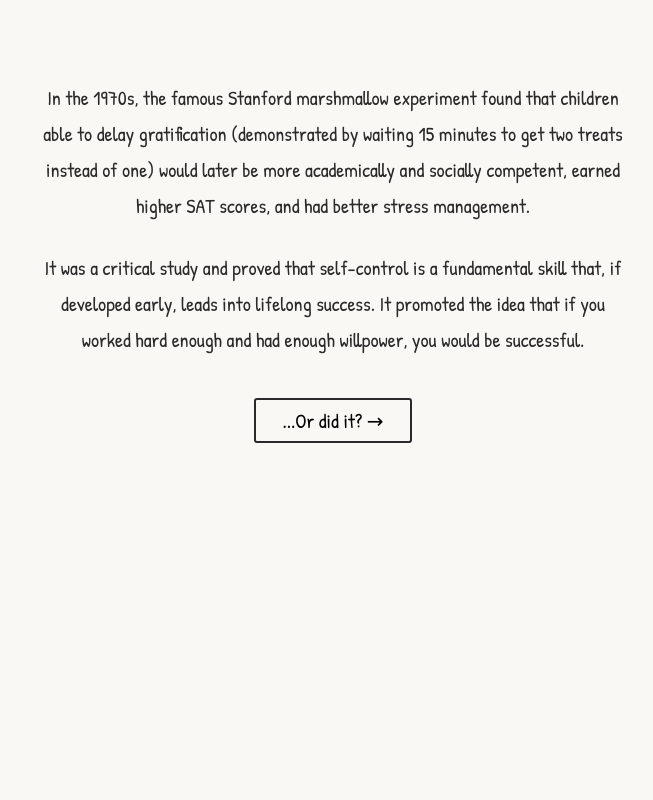
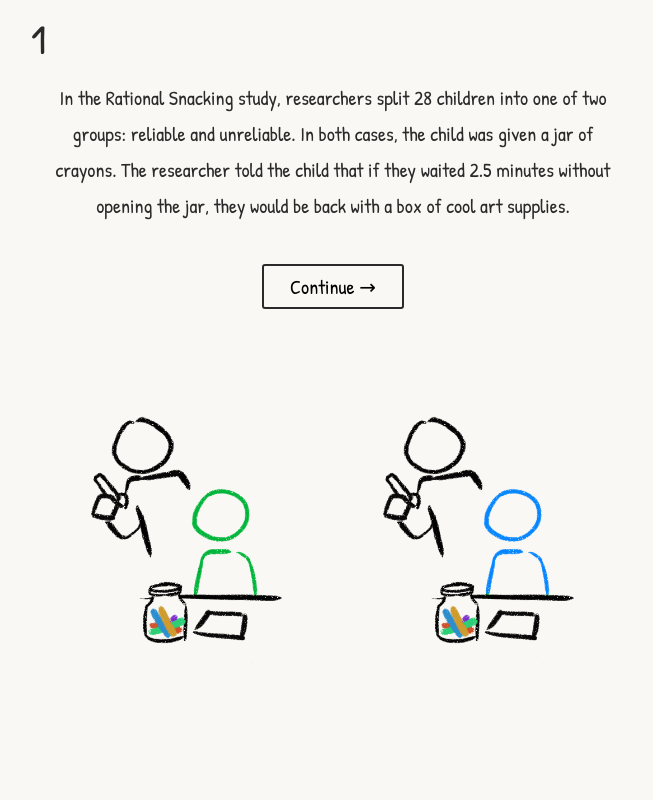
Before and after one commit to chloe-carr-989/MarshmallowWebsite, a Flask app: page / in a window 1280 px wide. Shown: the whole page, without its empty margins (307-960 px from the left). Run offline with Flask 3, Linux system fonts and the light colour scheme.

Commit message:
fix image position across story slides using fixed container

```diff
--- a/static/css/sections.css
+++ b/static/css/sections.css
@@ -32,18 +32,35 @@ html, body {
     padding: 80px 28px 120px;
 }
 
-/* --- story image pair --- */
+/* --- story image pair (fixed, outside slide transitions) --- */
 
-.story-pair {
+#story-images {
+    position: fixed;
+    bottom: 60px;
+    left: 50%;
+    transform: translateX(-50%);
+    width: min(640px, 100vw);
+    padding: 0 28px;
+    box-sizing: border-box;
     display: grid;
     grid-template-columns: 1fr 1fr;
-    margin: 0 auto 1em;
+    pointer-events: none;
+    visibility: hidden;
 }
 
-.story-pair img {
+#story-images.visible {
+    visibility: visible;
+}
+
+#story-images img {
     width: 100%;
     aspect-ratio: 5 / 6;
     object-fit: contain;
+    max-height: 42vh;
+}
+
+[data-pair] > .slide-inner {
+    padding-bottom: calc(42vh + 80px);
 }
 
 /* --- transition states (set/removed by JS) --- */
--- a/static/js/main.js
+++ b/static/js/main.js
@@ -1,7 +1,21 @@
 const slides = Array.from(document.querySelectorAll('.slide'));
 const backBtn = document.getElementById('back-btn');
-let current = 0;
+const storyImages = document.getElementById('story-images');
+const storyImgA = document.getElementById('story-img-a');
+const storyImgB = document.getElementById('story-img-b');
+let current = 4;
 let busy = false;
+
+function updateStoryImages(slideEl) {
+    const pair = slideEl.dataset.pair;
+    if (pair) {
+        storyImgA.src = `/static/img/aligned/${pair}a.png`;
+        storyImgB.src = `/static/img/aligned/${pair}b.png`;
+        storyImages.classList.add('visible');
+    } else {
+        storyImages.classList.remove('visible');
+    }
+}
 
 function goTo(index, direction) {
     if (busy || index === current) return;
@@ -9,6 +23,7 @@ function goTo(index, direction) {
 
     const from = slides[current];
     const to = slides[index];
+    updateStoryImages(to);
 
     const enterFrom = direction === 'forward' ? 'enter-from-right' : 'enter-from-left';
     const exitTo    = direction === 'forward' ? 'exit-left'         : 'exit-right';
@@ -96,6 +111,8 @@ function startAdTimer() {
     }, 100);
 }
 
+updateStoryImages(slides[current]);
+
 document.getElementById('skip-btn').addEventListener('click', () => {
     clearInterval(adTick);
 
--- a/templates/index.html
+++ b/templates/index.html
@@ -14,7 +14,7 @@
 <div class="stage">
 
     <!-- 1: Introduction -->
-    <section class="slide active" id="slide-1">
+    <section class="slide" id="slide-1">
         <div class="slide-inner">
             <p>In the 1970s, the famous Stanford marshmallow experiment found that children able to delay gratification (demonstrated by waiting 15 minutes to get two treats instead of one) would later be more academically and socially competent, earned higher SAT scores, and had better stress management.</p>
             <p>It was a critical study and proved that self-control is a fundamental skill that, if developed early, leads into lifelong success. It promoted the idea that if you worked hard enough and had enough willpower, you would be successful.</p>
@@ -51,65 +51,45 @@
     </section>
 
     <!-- 5: Rational Snacking -->
-    <section class="slide" id="slide-5">
+    <section class="slide active" id="slide-5" data-pair="1">
         <div class="slide-inner">
             <div class="debug-page-num">1</div>
-            <div class="story-pair">
-                <img src="/static/img/aligned/1a.png" alt="">
-                <img src="/static/img/aligned/1b.png" alt="">
-            </div>
             <p>In the Rational Snacking study, researchers split 28 children into one of two groups: reliable and unreliable. In both cases, the child was given a jar of crayons. The researcher told the child that if they waited 2.5 minutes without opening the jar, they would be back with a box of cool art supplies.</p>
             <button class="continue-btn" data-next="slide-5a">Continue &rarr;</button>
         </div>
     </section>
 
     <!-- 5a: Tightened jar line -->
-    <section class="slide" id="slide-5a">
+    <section class="slide" id="slide-5a" data-pair="2">
         <div class="slide-inner">
             <div class="debug-page-num">2</div>
-            <div class="story-pair">
-                <img src="/static/img/aligned/2a.png" alt="">
-                <img src="/static/img/aligned/2b.png" alt="">
-            </div>
             <p>The jar was tightly sealed, so every child chose to wait.</p>
             <button class="continue-btn" data-next="slide-5b">Continue &rarr;</button>
         </div>
     </section>
 
     <!-- 5b: Reliable/unreliable outcomes -->
-    <section class="slide" id="slide-5b">
+    <section class="slide" id="slide-5b" data-pair="3">
         <div class="slide-inner">
             <div class="debug-page-num">3</div>
-            <div class="story-pair">
-                <img src="/static/img/aligned/3a.png" alt="">
-                <img src="/static/img/aligned/3b.png" alt="">
-            </div>
             <p>In the reliable condition, the researcher returned with a large tray of cool art supplies. In the unreliable condition, the researcher returned empty-handed, explaining that there weren't other art supplies after all, and helped the child open the jar.</p>
             <button class="continue-btn" data-next="slide-5c">Continue &rarr;</button>
         </div>
     </section>
 
     <!-- 5c: Sticker phase -->
-    <section class="slide" id="slide-5c">
+    <section class="slide" id="slide-5c" data-pair="4">
         <div class="slide-inner">
             <div class="debug-page-num">4</div>
-            <div class="story-pair">
-                <img src="/static/img/aligned/4a.png" alt="">
-                <img src="/static/img/aligned/4b.png" alt="">
-            </div>
             <p>The same process was repeated with stickers instead of art supplies.</p>
             <button class="continue-btn" data-next="slide-5d">Continue &rarr;</button>
         </div>
     </section>
 
     <!-- 5d: Marshmallow task -->
-    <section class="slide" id="slide-5d">
+    <section class="slide" id="slide-5d" data-pair="5">
         <div class="slide-inner">
             <div class="debug-page-num">5</div>
-            <div class="story-pair">
-                <img src="/static/img/aligned/5a.png" alt="">
-                <img src="/static/img/aligned/5b.png" alt="">
-            </div>
             <p>After being shown evidence that the researcher was reliable or unreliable, the child was presented with the marshmallow task: either immediately eat the marshmallow, or wait until the researcher got back with another.</p>
             <p>Take a minute to consider - which group of children would you expect to have waited longer? And by how much?</p>
             <button class="continue-btn" data-next="slide-6">Show me &rarr;</button>
@@ -117,13 +97,9 @@
     </section>
 
     <!-- 6: Results -->
-    <section class="slide" id="slide-6">
+    <section class="slide" id="slide-6" data-pair="6">
         <div class="slide-inner">
             <div class="debug-page-num">6</div>
-            <div class="story-pair">
-                <img src="/static/img/aligned/6a.png" alt="">
-                <img src="/static/img/aligned/6b.png" alt="">
-            </div>
             <p>In the reliable condition, 9 out of 14 children (64.3%) waited the full 15 minutes. In the unreliable condition, only 1 out of 14 children (7.1%) waited the full 15 minutes.</p>
             <p class="small-note">(Unrelated to the findings of the experiment, every child was debriefed and received 3 marshmallows after the experiment, regardless of whether they waited or not.)</p>
             <button class="continue-btn" data-next="slide-7">Aw :) &rarr;</button>
@@ -238,6 +214,11 @@
 
 </div><!-- .stage -->
 
+<div id="story-images">
+    <img id="story-img-a" src="" alt="">
+    <img id="story-img-b" src="" alt="">
+</div>
+
 <button class="back-btn" id="back-btn">&larr; back</button>
 
 <script src="/static/js/main.js"></script>
```
